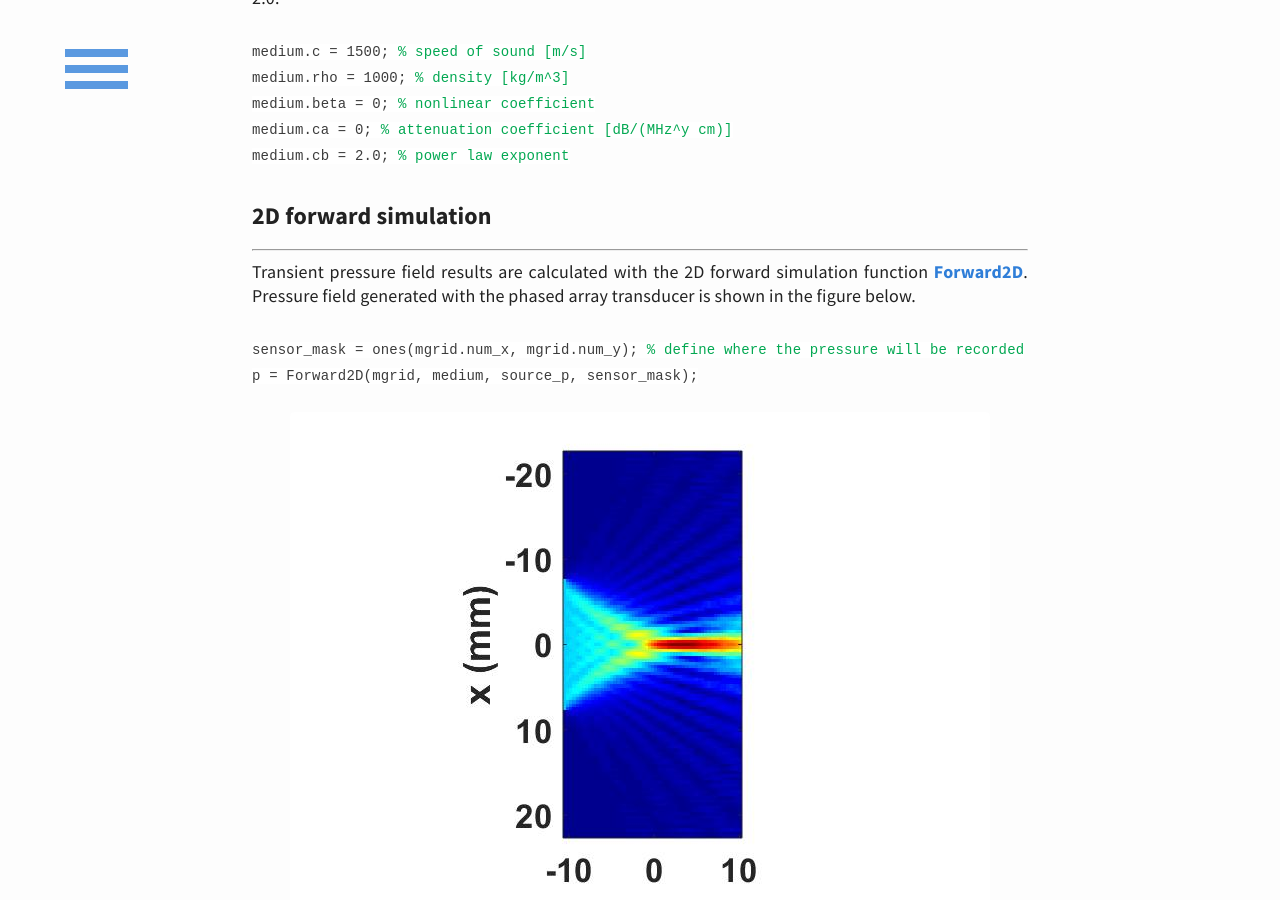
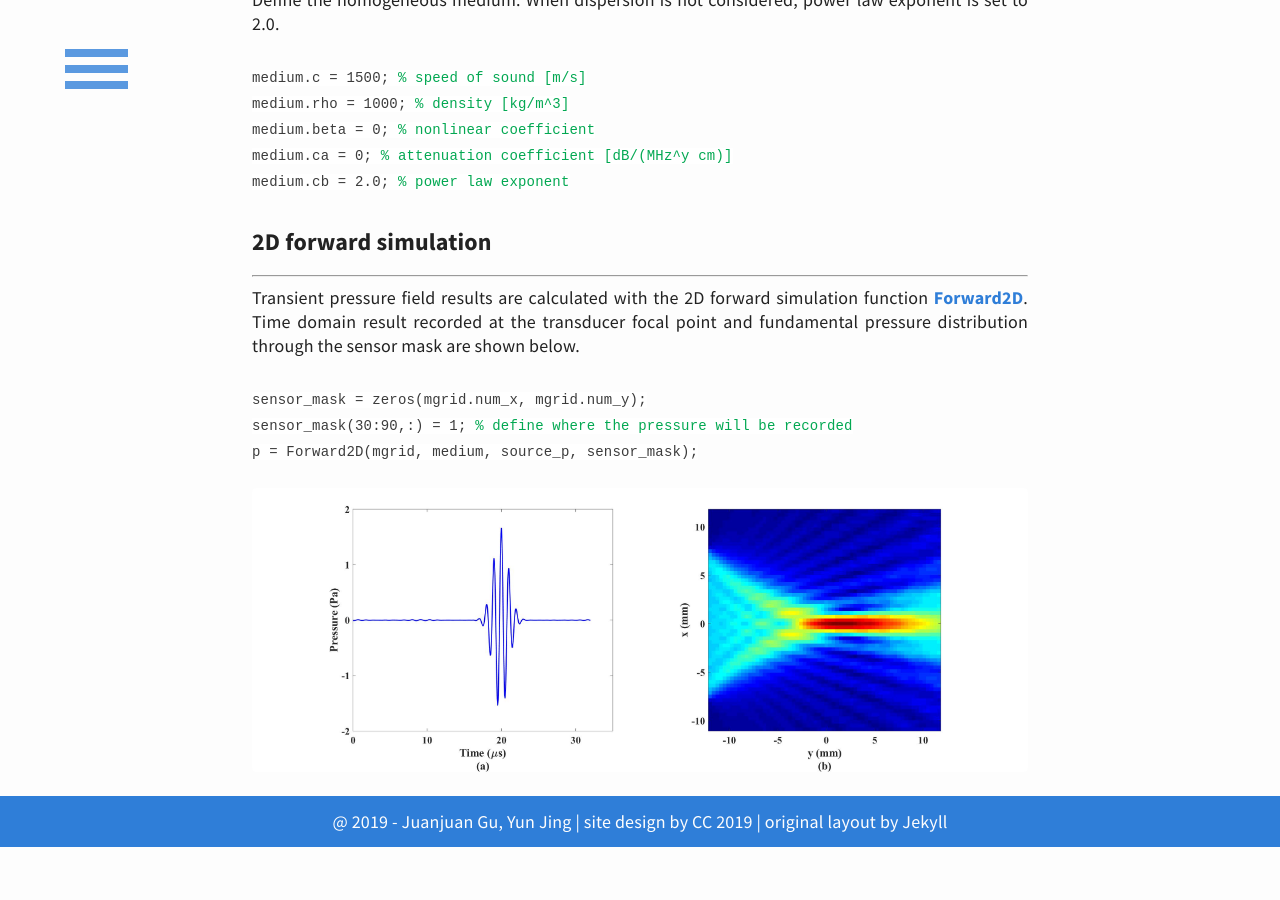
Before and after one commit to m-SOUND/mSOUND, a Jekyll site: the page built from _posts/2019-02-17-TMDM_2D_homogeneous.html, in a window 1280 px wide and 900 px high, scrolled down 2180 px. Built offline with Jekyll 4.4.1, drawn with Linux system fonts in a browser that asks for light colours; after the commit the page ends 3027 px from its top, so only the background shows below that; some of the changed text lies outside the part shown.

Commit message:
Update 2019-02-17-TMDM_2D_homogeneous.html

```diff
--- a/_posts/2019-02-17-TMDM_2D_homogeneous.html
+++ b/_posts/2019-02-17-TMDM_2D_homogeneous.html
@@ -25,8 +25,8 @@ title: Simulation in a 2D homogeneous medium using the transient mixed domain me
 <br>dt = 6.25e-08;         <font color="#03a852"> %  time step size [s]</font>
 
 <br>x_length = 0.0454;         <font color="#03a852"> % total computatoinal domain size in x direction [m]</font>
-<br>y_length = 0.0210;         <font color="#03a852"> % total computatoinal domain size in y direction [m]</font>
-<br>t_length = 2.00e-05;       <font color="#03a852"> % total temporal domain size [s]</font>
+<br>y_length = 0.0240;         <font color="#03a852"> % total computatoinal domain size in y direction [m]</font>
+<br>t_length = 3.20e-05;       <font color="#03a852"> % total temporal domain size [s]</font>
 <br>mgrid = set_grid(dt, t_length, dx, x_length, dy, y_length);
 </code>
  <br>
@@ -40,6 +40,7 @@ title: Simulation in a 2D homogeneous medium using the transient mixed domain me
  In this example, phased array transducer is used to generate the foucsed ultrasound beam.
 <code>
 <br>
+ <br> fc = 1.0e6; <font color="#03a852"> % Fundamental frequency [Hz]</font>
 <br>TR_focus  = 0.0150;      <font color="#03a852"> % transducer focus length [m]</font>
 <br>TR_radius = 0.0075;      <font color="#03a852"> % Transducer diameter [m]</font>
 <br>delay = sqrt((mgrid.x).^2 + TR_focus^2)/medium.c0; <font color="#03a852"> % calculate the delay for each element [m]</font>
@@ -90,13 +91,16 @@ Define the homogeneous medium. When dispersion is not considered, power law expo
 <hr>
 <p>
  Transient pressure field results are calculated with the 2D forward simulation function <a href="/mSOUND/functions">Forward2D</a>.
- Pressure field generated with the phased array transducer is shown in the figure below.
+ Time domain result recorded at the transducer focal point and fundamental pressure distribution
+ through the sensor mask are shown below.
 <code>
   <br>
- <br> sensor_mask = ones(mgrid.num_x, mgrid.num_y);  <font color="#03a852">% define where the pressure will be recorded</font>
+ <br>sensor_mask = zeros(mgrid.num_x, mgrid.num_y);
+ <br> sensor_mask(30:90,:) = 1;  <font color="#03a852">% define where the pressure will be recorded</font>
 <br> p = Forward2D(mgrid, medium, source_p, sensor_mask);
   <br>
  </code>
  <br>
-   <img src="/mSOUND/img/phased_array_2D.jpg" alt="Pressure field generated with the phased array">
+   <img src="/mSOUND/img/TMDM_2D_homogeneous.jpg" alt="(a) Time-domain singal recorded at the transducer focus
+                                                       (b) Fundamental pressure distribution through the sensor mask">
  </p>
```
